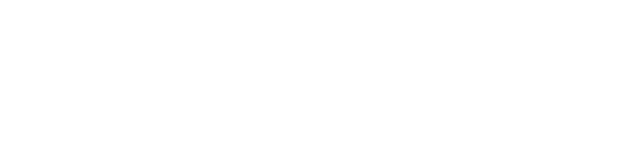
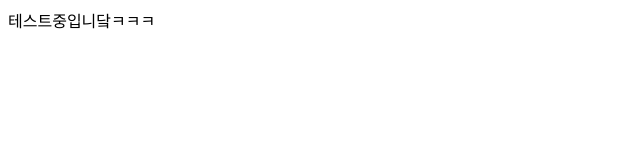
Before and after one commit to klove012012/test1, a plain HTML site: page index.html in a window 1280 px wide. Shown: the whole page, without its empty margins (0-640 px from the left). Drawn offline with Linux system fonts and the light colour scheme.

Commit message:
Update index.html

```diff
--- a/index.html
+++ b/index.html
@@ -5,6 +5,6 @@
 <title>TEST중입니다</title>
 </head>
 <body>
-
+테스트중입니닼ㅋㅋㅋ
 </body>
 </html>
```
